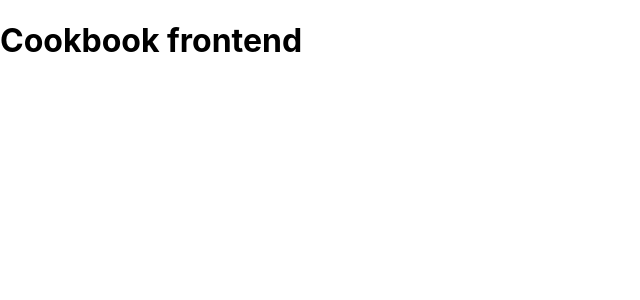
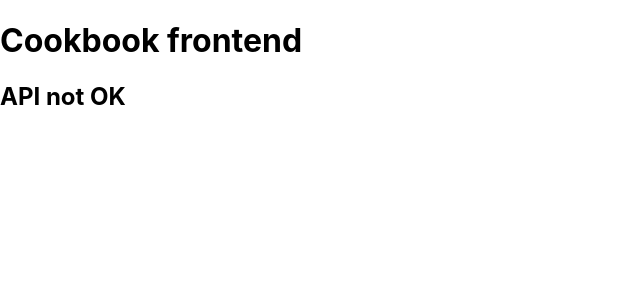
Before and after one commit to siMs0n/cookbook-frontend, a React (Create React App) app: page / in a window 1280 px wide. Shown: the top 300 px of the page, without its empty margins (0-640 px from the left). Built offline with nearby package versions, Linux system fonts and the light colour scheme; no server answers.

Commit message:
Add first api call

```diff
--- a/src/pages/HomePage.tsx
+++ b/src/pages/HomePage.tsx
@@ -1,9 +1,22 @@
 import * as React from 'react';
 
 export default function HomePage() {
+  const [apiOK, setApiOK] = React.useState<boolean>(false);
+
+  React.useEffect(() => {
+    fetch('https://simon-cookbook-backend.herokuapp.com/')
+      .then((res) => res.text())
+      .then((text) => {
+        if (text) {
+          setApiOK(true);
+        }
+      });
+  });
+
   return (
     <div>
       <h1>Cookbook frontend</h1>
+      <h2>API {apiOK ? 'OK' : 'not OK'}</h2>
     </div>
   );
 }
```
